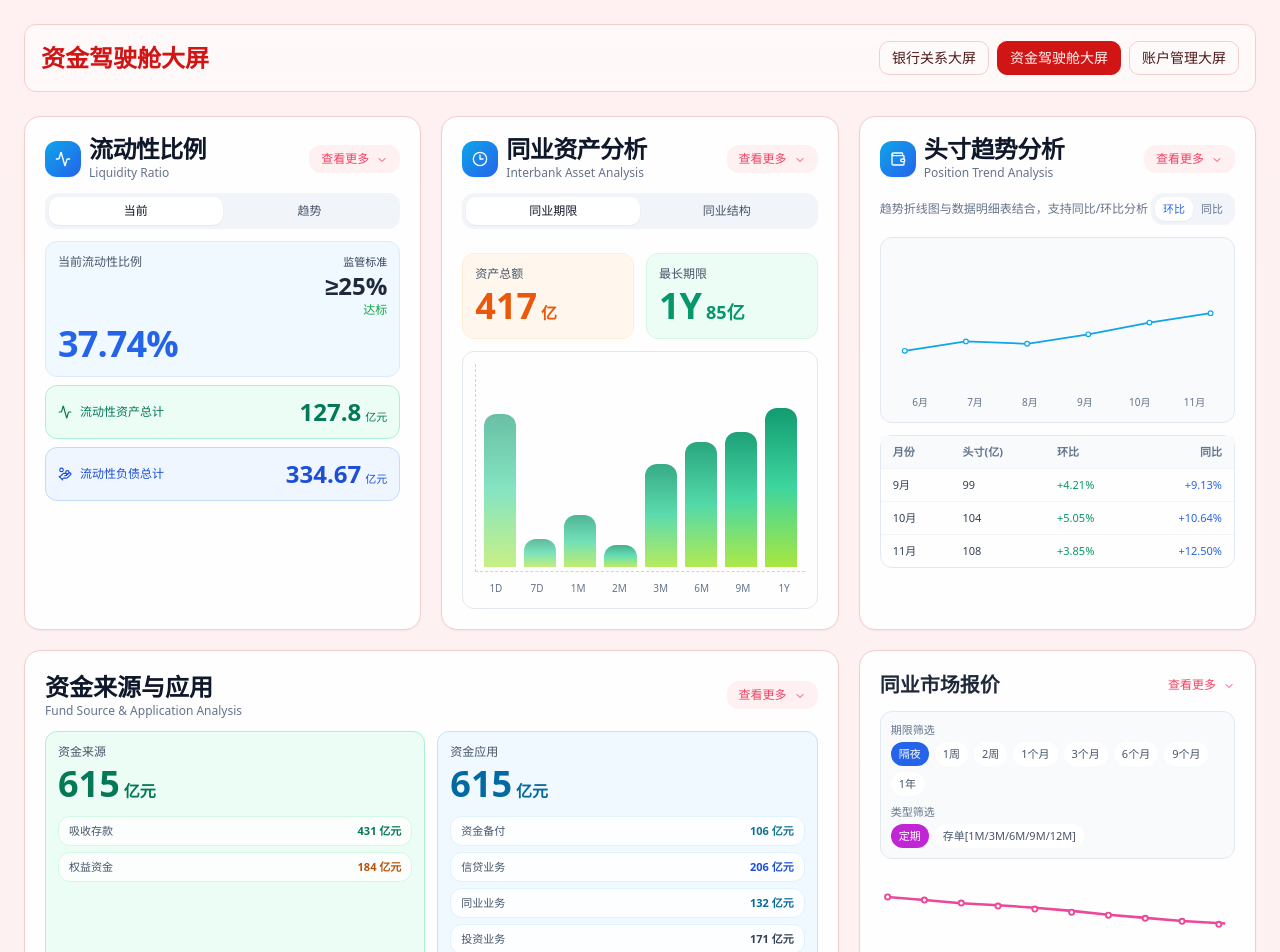
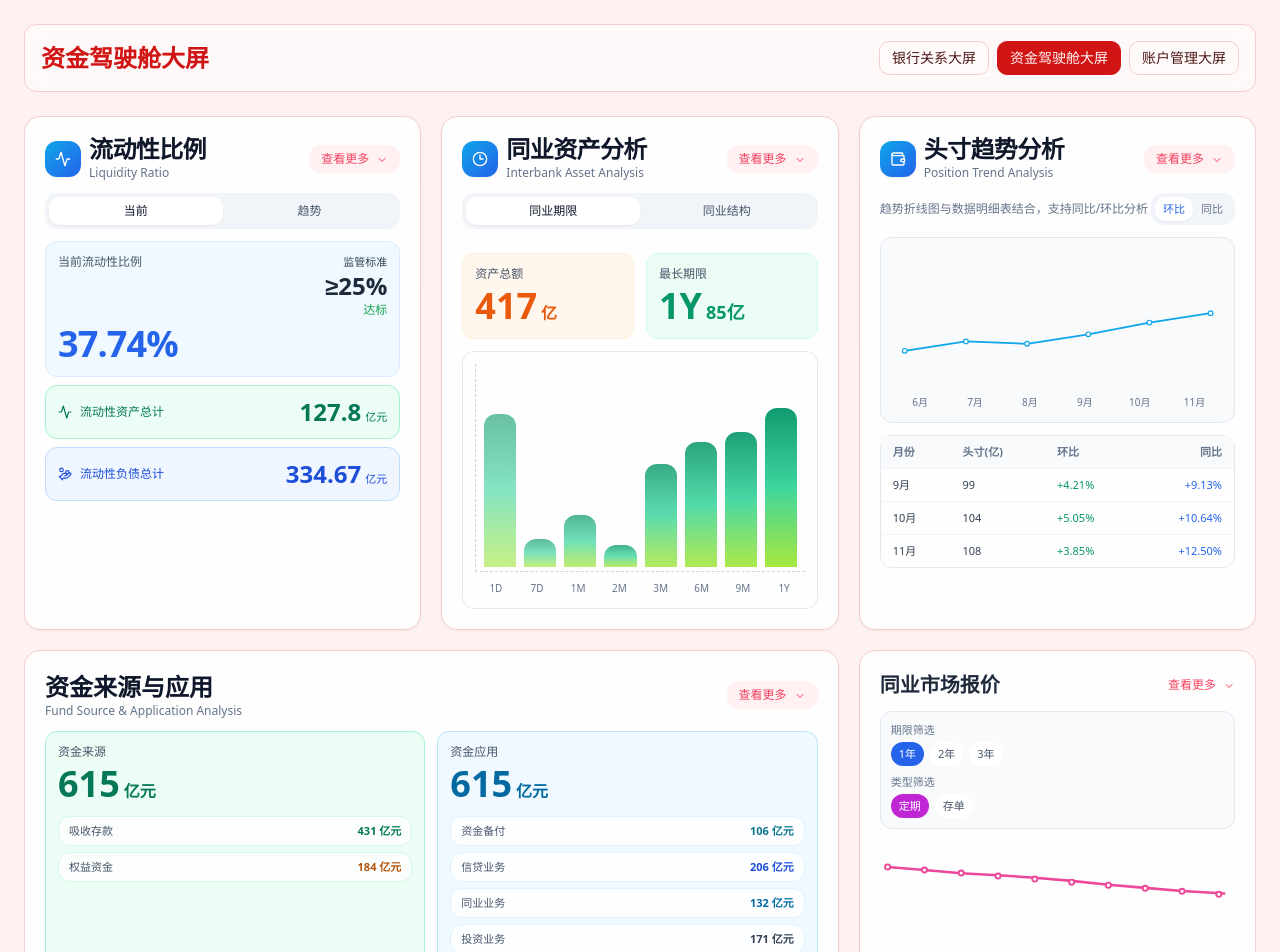
Before and after one commit to pipijoe/dashboard, a React (Vite) app: page /screens/fund-cockpit in a window 1280 px wide. Shown: the top 952 px of the page. Built offline with nearby package versions, Linux system fonts and the light colour scheme.

Commit message:
调整同业市场报价类型与期限联动筛选

```diff
--- a/src/screens/fund-cockpit-screen.tsx
+++ b/src/screens/fund-cockpit-screen.tsx
@@ -1,4 +1,4 @@
-import { useMemo, useState, type ComponentType } from "react";
+import { useEffect, useMemo, useState, type ComponentType } from "react";
 
 import {
   Activity,
@@ -55,8 +55,12 @@ const toneStyles = {
   rose: "border-rose-200 bg-rose-50 text-rose-700"
 } as const;
 
-const quoteTermFilters = ["隔夜", "1周", "2周", "1个月", "3个月", "6个月", "9个月", "1年"] as const;
-const quoteTypeFilters = ["定期", "存单[1M/3M/6M/9M/12M]"] as const;
+const quoteTypeFilters = ["定期", "存单"] as const;
+const quoteTermFiltersByType = {
+  定期: ["1年", "2年", "3年"],
+  存单: ["1个月", "3个月", "6个月", "9个月", "12个月"]
+} as const;
+type QuoteTerm = (typeof quoteTermFiltersByType)[keyof typeof quoteTermFiltersByType][number];
 
 function CardHead({ icon: Icon, title, subtitle }: { icon: ComponentType<{ className?: string }>; title: string; subtitle: string }) {
   return (
@@ -102,9 +106,14 @@ function buildAreaBandPath(
 }
 
 export function FundCockpitScreen() {
-  const [selectedTerm, setSelectedTerm] = useState<(typeof quoteTermFilters)[number]>("隔夜");
   const [selectedType, setSelectedType] = useState<(typeof quoteTypeFilters)[number]>("定期");
+  const [selectedTerm, setSelectedTerm] = useState<QuoteTerm>("1年");
   const [positionCompareMode, setPositionCompareMode] = useState<"mom" | "yoy">("mom");
+  const availableQuoteTerms = quoteTermFiltersByType[selectedType];
+
+  useEffect(() => {
+    setSelectedTerm(quoteTermFiltersByType[selectedType][0]);
+  }, [selectedType]);
 
   const fundStack = useMemo(() => {
     return fundSeries.map((d) => {
@@ -537,7 +546,7 @@ export function FundCockpitScreen() {
               <div>
                 <p className="mb-1 text-[11px] text-slate-500">期限筛选</p>
                 <div className="flex flex-wrap gap-1.5">
-                  {quoteTermFilters.map((term) => (
+                  {availableQuoteTerms.map((term) => (
                     <button
                       key={term}
                       onClick={() => setSelectedTerm(term)}
```
